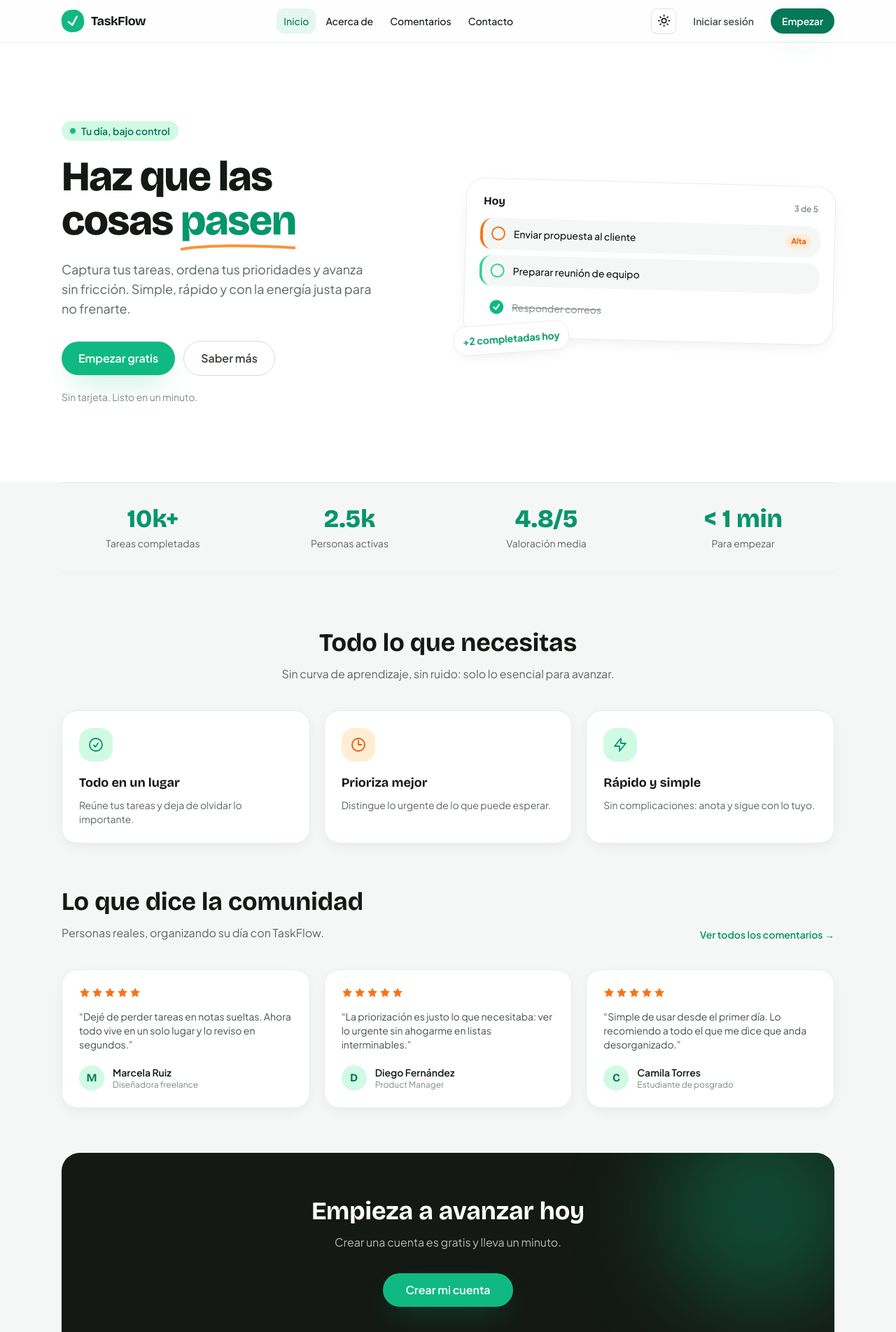
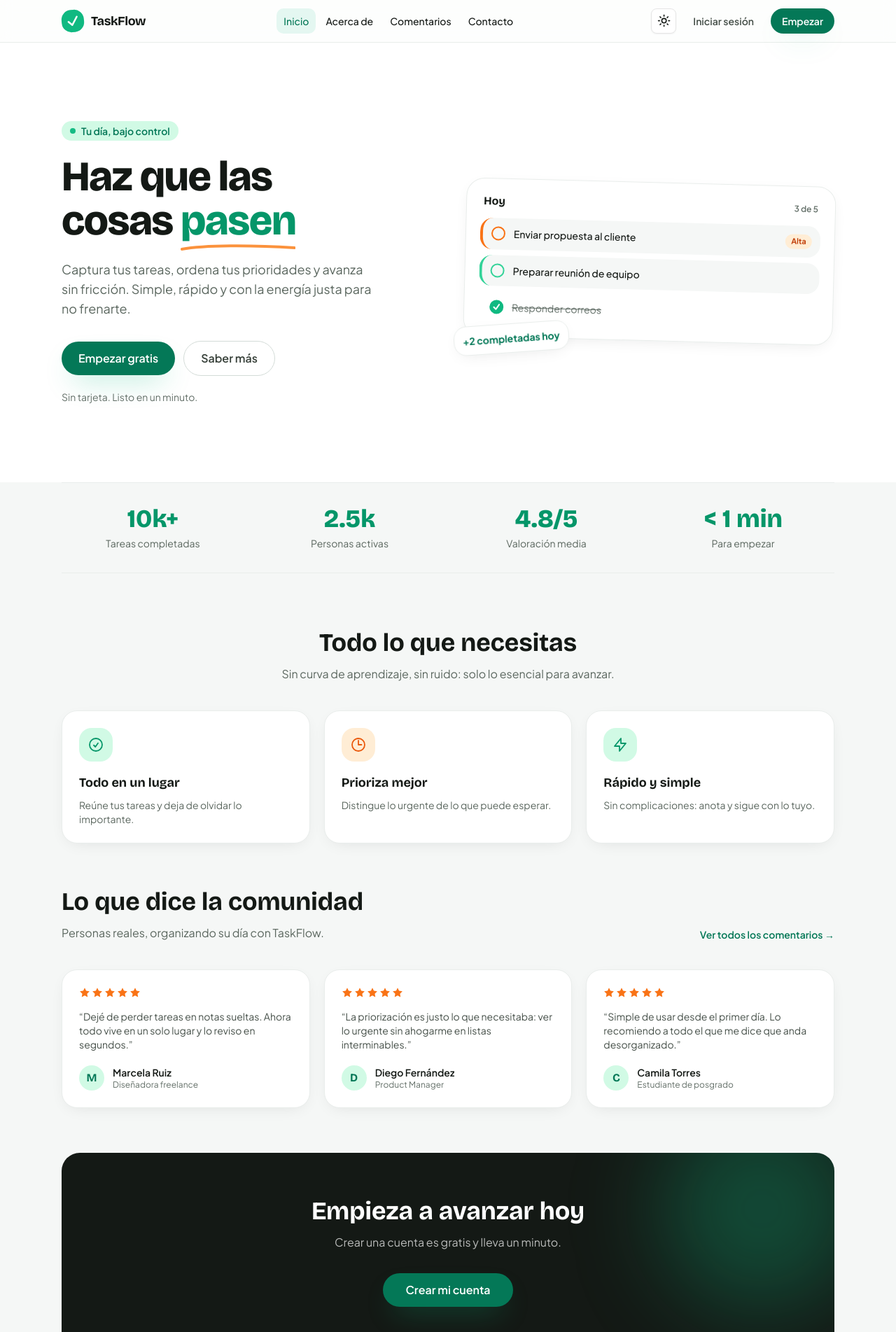
Before and after one commit to Crypt0xDev/frontend-taskflow, a Next.js app: page / in a window 1280 px wide. Shown: the top 1903 px of the page at 70% size. Built offline with nearby package versions, Linux system fonts and the light colour scheme; no server answers.

Commit message:
refactor(public): update public pages and global styles

```diff
--- a/app/(public)/about/page.tsx
+++ b/app/(public)/about/page.tsx
@@ -77,7 +77,7 @@ export default function AboutPage() {
         <div className="mt-8 grid gap-8 sm:grid-cols-3">
           {STEPS.map((s, i) => (
             <div key={s.title} className="relative">
-              <span className="font-display text-4xl font-extrabold text-brand-100">0{i + 1}</span>
+              <span aria-hidden="true" className="font-display text-4xl font-extrabold text-brand-100">0{i + 1}</span>
               <h3 className="mt-2 font-display text-lg font-bold">{s.title}</h3>
               <p className="mt-1 text-sm text-ink-500">{s.desc}</p>
             </div>
@@ -88,7 +88,7 @@ export default function AboutPage() {
       <div className="mt-14 flex flex-wrap items-center gap-3">
         <Link
           href="/register"
-          className="rounded-full bg-brand-500 px-6 py-3 font-semibold text-white shadow-brand transition hover:-translate-y-0.5 hover:bg-brand-600"
+          className="rounded-full bg-brand-700 px-6 py-3 font-semibold text-white shadow-brand transition hover:-translate-y-0.5 hover:bg-brand-800"
         >
           Crear mi cuenta
         </Link>
--- a/app/(public)/page.tsx
+++ b/app/(public)/page.tsx
@@ -42,7 +42,7 @@ export default function Home() {
             <div className="animate-fade-up mt-8 flex flex-wrap items-center gap-3" style={{ animationDelay: ".24s" }}>
               <Link
                 href="/register"
-                className="rounded-full bg-brand-500 px-6 py-3 font-semibold text-white shadow-brand transition hover:-translate-y-0.5 hover:bg-brand-600"
+                className="rounded-full bg-brand-700 px-6 py-3 font-semibold text-white shadow-brand transition hover:-translate-y-0.5 hover:bg-brand-800"
               >
                 Empezar gratis
               </Link>
@@ -71,7 +71,7 @@ export default function Home() {
                   <div className="flex items-center gap-3 rounded-2xl border-l-4 border-warm-500 bg-ink-50 p-3">
                     <span className="size-5 shrink-0 rounded-full border-2 border-warm-500" />
                     <span className="text-sm font-medium">Enviar propuesta al cliente</span>
-                    <span className="ml-auto rounded-full bg-warm-100 px-2 py-0.5 text-[11px] font-bold text-warm-600">
+                    <span className="ml-auto rounded-full bg-warm-100 px-2 py-0.5 text-[11px] font-bold text-warm-700">
                       Alta
                     </span>
                   </div>
@@ -91,7 +91,7 @@ export default function Home() {
               </div>
             </div>
             <div className="absolute -bottom-4 -left-4 rotate-[-4deg] rounded-2xl border border-ink-100 bg-surface px-3 py-2 shadow-soft">
-              <span className="text-sm font-bold text-brand-600">+2 completadas hoy</span>
+              <span className="text-sm font-bold text-brand-700 dark:text-brand-400">+2 completadas hoy</span>
             </div>
           </div>
         </div>
@@ -143,7 +143,7 @@ export default function Home() {
           </div>
           <Link
             href="/comments"
-            className="hidden shrink-0 whitespace-nowrap text-sm font-semibold text-brand-600 hover:underline sm:block"
+            className="hidden shrink-0 whitespace-nowrap text-sm font-semibold text-brand-700 dark:text-brand-400 hover:underline sm:block"
           >
             Ver todos los comentarios →
           </Link>
@@ -175,7 +175,7 @@ export default function Home() {
 
         <Link
           href="/comments"
-          className="mt-8 block text-center text-sm font-semibold text-brand-600 hover:underline sm:hidden"
+          className="mt-8 block text-center text-sm font-semibold text-brand-700 dark:text-brand-400 hover:underline sm:hidden"
         >
           Ver todos los comentarios →
         </Link>
@@ -192,7 +192,7 @@ export default function Home() {
           </p>
           <Link
             href="/register"
-            className="relative mt-8 inline-block rounded-full bg-brand-500 px-8 py-3 font-semibold text-white shadow-brand transition hover:-translate-y-0.5 hover:bg-brand-400"
+            className="relative mt-8 inline-block rounded-full bg-brand-700 px-8 py-3 font-semibold text-white shadow-brand transition hover:-translate-y-0.5 hover:bg-brand-400"
           >
             Crear mi cuenta
           </Link>
--- a/app/globals.css
+++ b/app/globals.css
@@ -147,6 +147,7 @@
   --color-warm-400: #fb923c;
   --color-warm-500: #f97316;
   --color-warm-600: #ea580c;
+  --color-warm-700: #c2410c;
 
   --color-ink-50: rgb(var(--ink-50));
   --color-ink-100: rgb(var(--ink-100));
@@ -212,7 +213,7 @@
     --ink-100: 233 237 235;
     --ink-200: 211 219 215;
     --ink-300: 170 181 175;
-    --ink-400: 126 139 132;
+    --ink-400: 100 112 105;
     --ink-500: 91 103 95;
     --ink-600: 70 80 73;
     --ink-700: 55 64 57;
```
